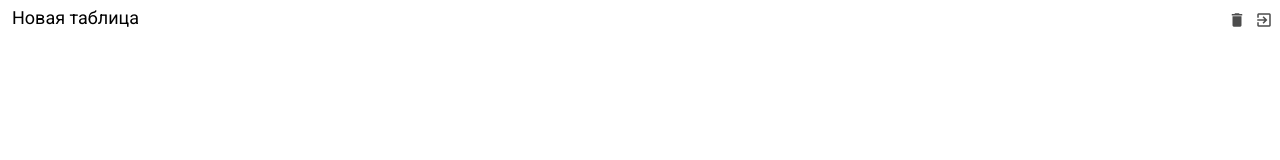
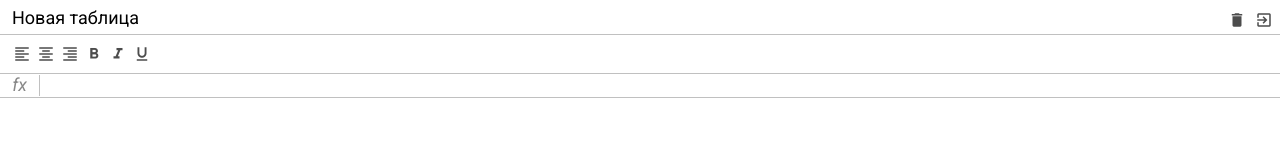
Before and after one commit to kiyatkink/exel-project, a website built with webpack: page src/index.html in a window 1280 px wide. Built offline with nearby package versions, Linux system fonts and the light colour scheme.

Commit message:
Added css styles №2

```diff
--- a/src/index.html
+++ b/src/index.html
@@ -24,8 +24,30 @@
           </div>
         </div>
       </div>
-      <div class="excel__toolbar"></div>
-      <div class="excel__formula"></div>
+      <div class="excel__toolbar">
+        <div class="button">
+          <i class="material-icons">format_align_left</i>
+        </div>
+        <div class="button">
+          <i class="material-icons">format_align_center</i>
+        </div>
+        <div class="button">
+          <i class="material-icons">format_align_right</i>
+        </div>
+        <div class="button">
+          <i class="material-icons">format_bold</i>
+        </div>
+        <div class="button">
+          <i class="material-icons">format_italic</i>
+        </div>
+        <div class="button">
+          <i class="material-icons">format_underlined</i>
+        </div>
+      </div>
+      <div class="excel__formula">
+        <div class="info">fx</div>
+        <div class="input" contenteditable="true" spellcheck="false"></div>
+      </div>
       <div class="excel__table"></div>
     </div>
   </div>
--- a/src/styles/_variables.scss
+++ b/src/styles/_variables.scss
@@ -1,2 +1,5 @@
 $header-height: 34px;
 $border-color: #c0c0c0;
+$toolbar-height: 40px;
+$formula-height: 24px;
+$info-cell-width: 40px;
--- a/src/styles/formula.scss
+++ b/src/styles/formula.scss
@@ -2,5 +2,26 @@
 @import "mixin";
 
 .excel__formula{
-
+  position: absolute;
+  left: 0;
+  right: 0;
+  top: $header-height + $toolbar-height;
+  height: $formula-height;
+  display: flex;
+  align-items: center;
+  border-bottom: 1px solid $border-color;
+  .info{
+    font-size: 18px;
+    font-style: italic;
+    text-align: center;
+    border-right: 1px solid $border-color;
+    min-width: $info-cell-width;
+  }
+  .input{
+    padding: 4px;
+    font-size: 12px;
+    outline: none;
+    width: 100%;
+    height: 100%;
+  }
 }
--- a/src/styles/index.scss
+++ b/src/styles/index.scss
@@ -19,4 +19,5 @@ body{
 
 .excel{
   position: relative;
+  color: #888;
 }
--- a/src/styles/toolbar.scss
+++ b/src/styles/toolbar.scss
@@ -2,5 +2,17 @@
 @import "mixin";
 
 .excel__toolbar{
+  position: absolute;
+  height: $toolbar-height;
+  left: 0;
+  right: 0;
+  top: $header-height;
+  border-top: 1px solid $border-color;
+  border-bottom: 1px solid $border-color;
+  padding: 7px 10px;
+  display: flex;
 
+  .button{
+    @include button(green);
+  }
 }
```
